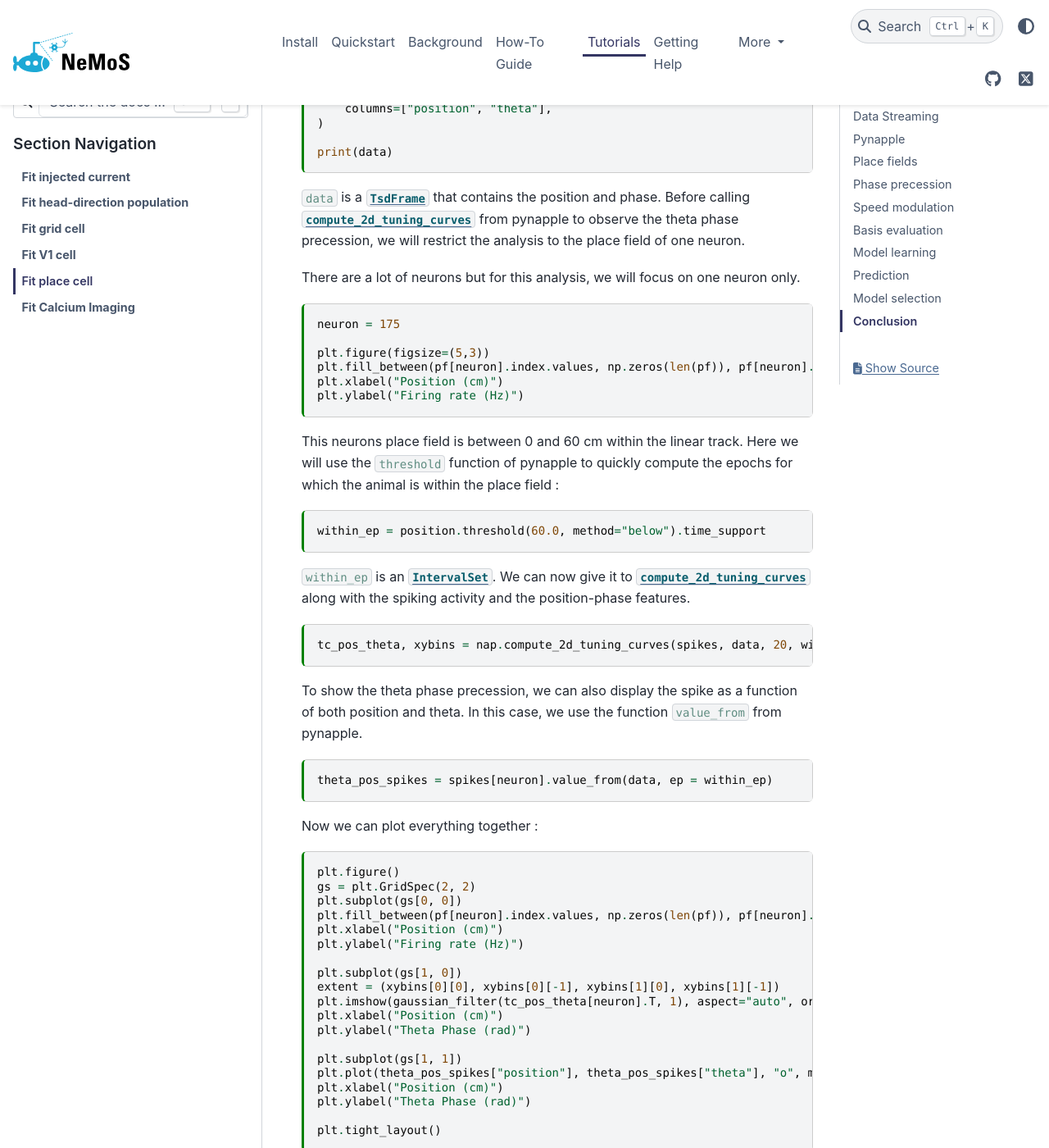
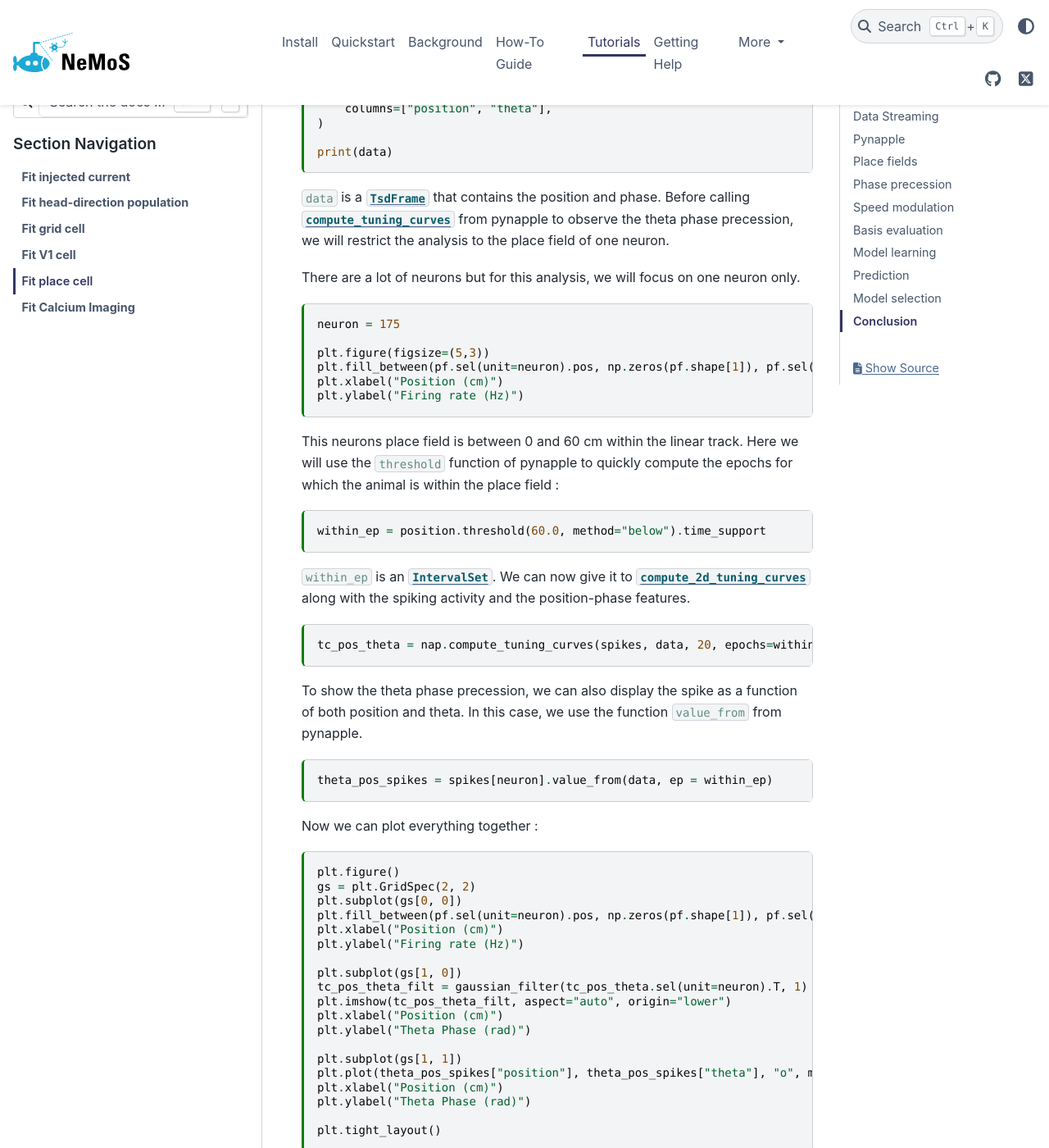
Before and after one commit to flatironinstitute/nemos, a Sphinx documentation site: the page built from docs/tutorials/plot_05_place_cells.md, in a window 1280 px wide and 1400 px high, scrolled down 2935 px. Shown: the whole window at 82% size. Built offline with Sphinx 7.4.7 and the PyData theme 0.15.4, drawn with Linux system fonts in a browser that asks for light colours; some of the changed text lies outside the part shown.

````diff
--- a/docs/tutorials/plot_05_place_cells.md
+++ b/docs/tutorials/plot_05_place_cells.md
@@ -110,13 +110,13 @@ spikes = spikes.getby_threshold("rate", 0.3)
 Let's plot some data. We start by making place fields i.e firing rate as a function of position.
 
 ```{code-cell} ipython3
-pf = nap.compute_1d_tuning_curves(spikes, position, 50, position.time_support)
+pf = nap.compute_tuning_curves(spikes, position, 50, epochs=position.time_support, feature_names=["pos"])
 ```
 
 Let's do a quick sort of the place fields for display
 
 ```{code-cell} ipython3
-order = pf.idxmax().sort_values().index.values
+order = np.argsort(pf.idxmax(dim="pos"))
 ```
 
 Here each row is one neuron
@@ -126,7 +126,7 @@ fig = plt.figure(figsize=(12, 10))
 gs = plt.GridSpec(len(spikes), 1)
 for i, n in enumerate(order):
     plt.subplot(gs[i, 0])
-    plt.fill_between(pf.index.values, np.zeros(len(pf)), pf[n].values)
+    plt.fill_between(pf.pos, np.zeros(pf.shape[1]), pf[n])
     if i < len(spikes) - 1:
         plt.xticks([])
     else:
@@ -181,7 +181,7 @@ data = nap.TsdFrame(
 print(data)
 ```
 
-`data` is a [`TsdFrame`](https://pynapple.org/generated/pynapple.TsdTensor.html) that contains the position and phase. Before calling [`compute_2d_tuning_curves`](https://pynapple.org/generated/pynapple.process.tuning_curves.html#pynapple.process.tuning_curves.compute_2d_tuning_curves) from pynapple to observe the theta phase precession, we will restrict the analysis to the place field of one neuron.
+`data` is a [`TsdFrame`](https://pynapple.org/generated/pynapple.TsdTensor.html) that contains the position and phase. Before calling [`compute_tuning_curves`](https://pynapple.org/generated/pynapple.process.tuning_curves.html#pynapple.process.tuning_curves.compute_tuning_curves) from pynapple to observe the theta phase precession, we will restrict the analysis to the place field of one neuron.
 
 There are a lot of neurons but for this analysis, we will focus on one neuron only.
 
@@ -189,7 +189,7 @@ There are a lot of neurons but for this analysis, we will focus on one neuron on
 neuron = 175
 
 plt.figure(figsize=(5,3))
-plt.fill_between(pf[neuron].index.values, np.zeros(len(pf)), pf[neuron].values)
+plt.fill_between(pf.sel(unit=neuron).pos, np.zeros(pf.shape[1]), pf.sel(unit=neuron))
 plt.xlabel("Position (cm)")
 plt.ylabel("Firing rate (Hz)")
 ```
@@ -203,7 +203,7 @@ within_ep = position.threshold(60.0, method="below").time_support
 `within_ep` is an [`IntervalSet`](https://pynapple.org/generated/pynapple.IntervalSet.html). We can now give it to [`compute_2d_tuning_curves`](https://pynapple.org/generated/pynapple.process.tuning_curves.html#pynapple.process.tuning_curves.compute_2d_tuning_curves) along with the spiking activity and the position-phase features.
 
 ```{code-cell} ipython3
-tc_pos_theta, xybins = nap.compute_2d_tuning_curves(spikes, data, 20, within_ep)
+tc_pos_theta = nap.compute_tuning_curves(spikes, data, 20, epochs=within_ep)
 ```
 
 To show the theta phase precession, we can also display the spike as a function of both position and theta. In this case, we use the function `value_from` from pynapple.
@@ -218,13 +218,13 @@ Now we can plot everything together :
 plt.figure()
 gs = plt.GridSpec(2, 2)
 plt.subplot(gs[0, 0])
-plt.fill_between(pf[neuron].index.values, np.zeros(len(pf)), pf[neuron].values)
+plt.fill_between(pf.sel(unit=neuron).pos, np.zeros(pf.shape[1]), pf.sel(unit=neuron))
 plt.xlabel("Position (cm)")
 plt.ylabel("Firing rate (Hz)")
 
 plt.subplot(gs[1, 0])
-extent = (xybins[0][0], xybins[0][-1], xybins[1][0], xybins[1][-1])
-plt.imshow(gaussian_filter(tc_pos_theta[neuron].T, 1), aspect="auto", origin="lower", extent=extent)
+tc_pos_theta_filt = gaussian_filter(tc_pos_theta.sel(unit=neuron).T, 1)
+plt.imshow(tc_pos_theta_filt, aspect="auto", origin="lower")
 plt.xlabel("Position (cm)")
 plt.ylabel("Theta Phase (rad)")
 
@@ -286,7 +286,7 @@ plt.ylabel("Speed (cm/s)")
 plt.title("Animal speed")
 plt.subplot(122)
 plt.fill_between(
-    tc_speed.index.values, np.zeros(len(tc_speed)), tc_speed[neuron].values
+    tc_speed.speed, np.zeros(tc_speed.shape[1]), tc_speed.sel(unit=neuron)
 )
 plt.xlabel("Speed (cm/s)")
 plt.ylabel("Firing rate (Hz)")
@@ -367,24 +367,23 @@ Let's check first if our model can accurately predict the different tuning curve
 ```{code-cell} ipython3
 predicted_rate = glm.predict(X) / bin_size
 
-glm_pf = nap.compute_1d_tuning_curves_continuous(predicted_rate[:, np.newaxis], position, 50)
-glm_pos_theta, xybins = nap.compute_2d_tuning_curves_continuous(
-    predicted_rate[:, np.newaxis], data, 30, ep=within_ep
+glm_pf = nap.compute_tuning_curves(predicted_rate[:, np.newaxis], position, 50, feature_names=["pos"])
+glm_pos_theta = nap.compute_tuning_curves(
+    predicted_rate[:, np.newaxis], data, 30, epochs=within_ep
 )
-glm_speed = nap.compute_1d_tuning_curves_continuous(predicted_rate[:, np.newaxis], speed, 30)
+glm_speed = nap.compute_tuning_curves(predicted_rate[:, np.newaxis], speed, 30, feature_names=["speed"])
 ```
 
 Let's display both tuning curves together.
 
 ```{code-cell} ipython3
 fig = doc_plots.plot_position_phase_speed_tuning(
-    pf[neuron],
+    pf.sel(unit=neuron),
     glm_pf[0],
-    tc_speed[neuron],
+    tc_speed.sel(unit=neuron),
     glm_speed[0],
-    tc_pos_theta[neuron],
+    tc_pos_theta.sel(unit=neuron),
     glm_pos_theta[0],
-    xybins
     )
 ```
 
@@ -473,17 +472,17 @@ tuning_curves = {}
 
 for m in models:
     tuning_curves[m] = {
-        "position": nap.compute_1d_tuning_curves_continuous(
-            predicted_rates[m][:, np.newaxis], position, 50, ep=test_iset
+        "position": nap.compute_tuning_curves(
+            predicted_rates[m], position, 50, epochs=test_iset, feature_names=["pos"]
         ),
-        "speed": nap.compute_1d_tuning_curves_continuous(
-            predicted_rates[m][:, np.newaxis], speed, 20, ep=test_iset
+        "speed": nap.compute_tuning_curves(
+            predicted_rates[m], speed, 20, epochs=test_iset, feature_names=["speed"]
         ),
     }
 
 # recompute tuning from spikes restricting to the test-set
-pf = nap.compute_1d_tuning_curves(spikes, position, 50, ep=test_iset)
-tc_speed = nap.compute_1d_tuning_curves(spikes, speed, 20, ep=test_iset)
+pf = nap.compute_tuning_curves(spikes, position, 50, epochs=test_iset, feature_names=["pos"])
+tc_speed = nap.compute_tuning_curves(spikes, speed, 20, epochs=test_iset, feature_names=["speed"])
 
 
 fig = plt.figure(figsize=(8, 4))
@@ -492,8 +491,8 @@ for i, m in enumerate(models):
     doc_plots.plot_position_speed_tuning(
         outer_grid[i // 2, i % 2],
         tuning_curves[m],
-        pf[neuron],
-        tc_speed[neuron],
+        pf.sel(unit=neuron),
+        tc_speed.sel(unit=neuron),
         m)
 
 plt.tight_layout()
````
Also changed, not shown: other parts of docs/tutorials/plot_05_place_cells.md (+4 -4 lines), docs/tutorials/plot_06_calcium_imaging.md (+1 -1 lines), 1 other file.
